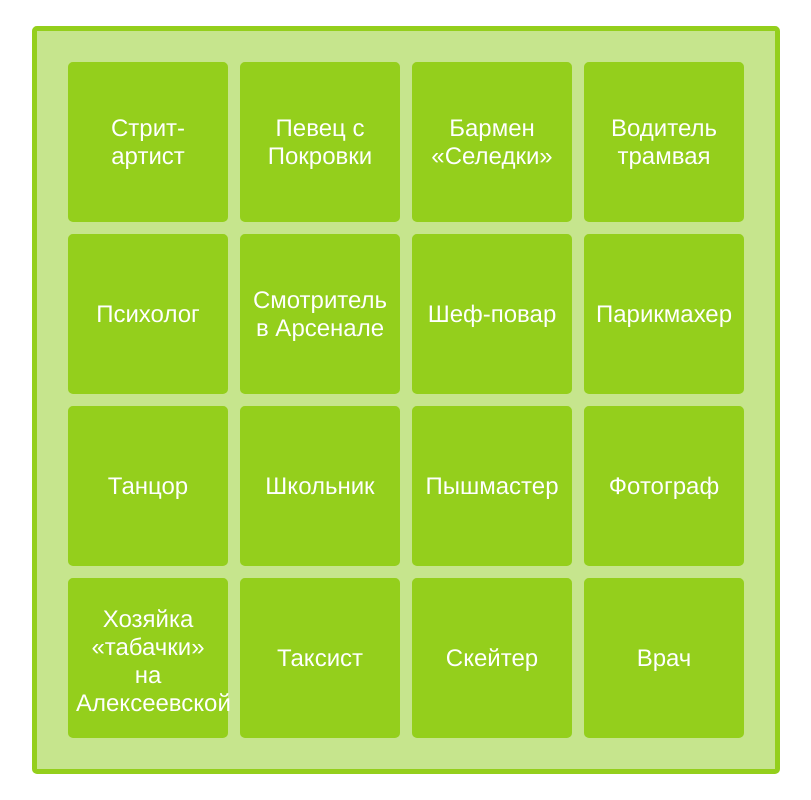
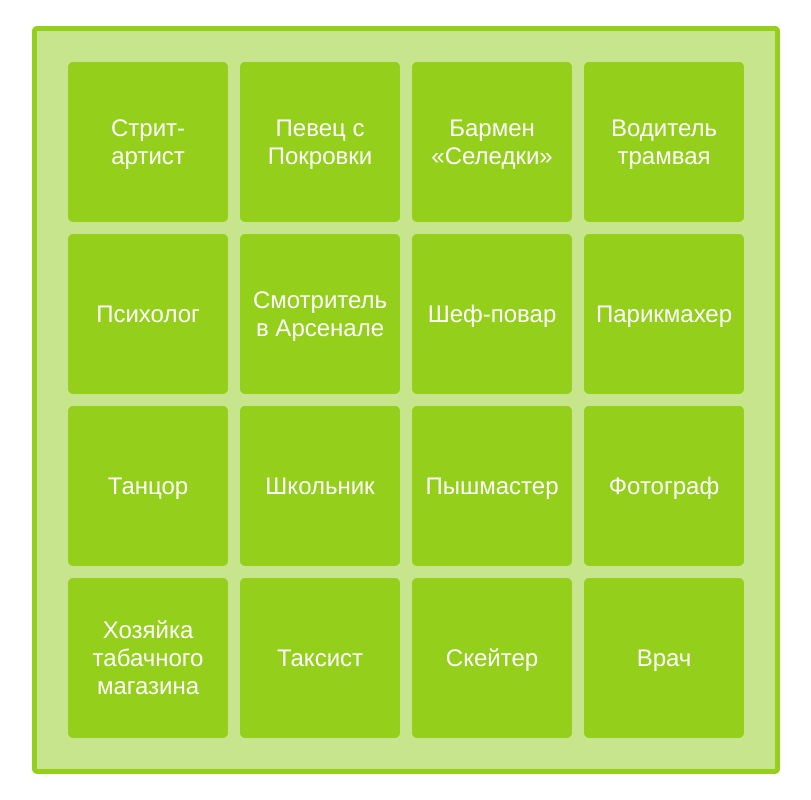
Before and after one commit to nickshevr/village_promo_2022, a Gatsby site: page / in a window 1280 px wide. Shown: the whole page, without its empty margins (234-1045 px from the left). Built offline with nearby package versions, Linux system fonts and the light colour scheme; Gatsby itself is replaced by a stand-in of ours; a web font is replaced by a local one.

Commit message:
Update data.js

```diff
--- a/src/entities/person/data.js
+++ b/src/entities/person/data.js
@@ -31,7 +31,7 @@ const data = [
         notRight: 'Не угадали. Водитель такси, Андрей Владимирович, признался нам, что уже три года совсем один, и больше всего мечтает о большой любви и «той самой единственной».',
     },
     {
-        name: 'Хозяйка «табачки» на Алексеевской',
+        name: 'Хозяйка табачного магазина',
         question: 'Легендарную тетю Нелю знает вся культурная тусовка города, даже те, кто совсем-совсем не курит. Неля Рашидовна очень радеет за то, чтобы жители наносили меньше вреда своему здоровью и остерегались «химии». Что же она хочет получить на Новый год?',
         answers: [
             'Старинную кубинскую трубку в свою коллекцию',
```
